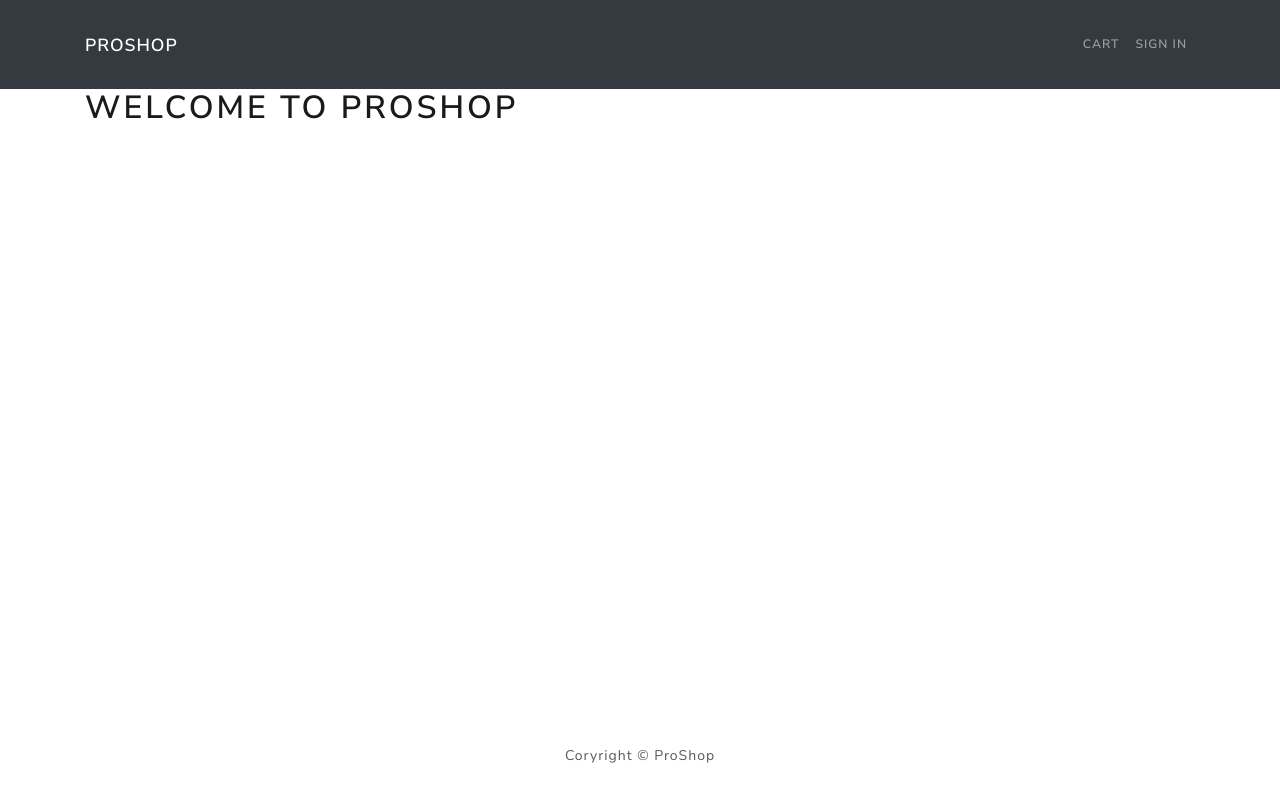
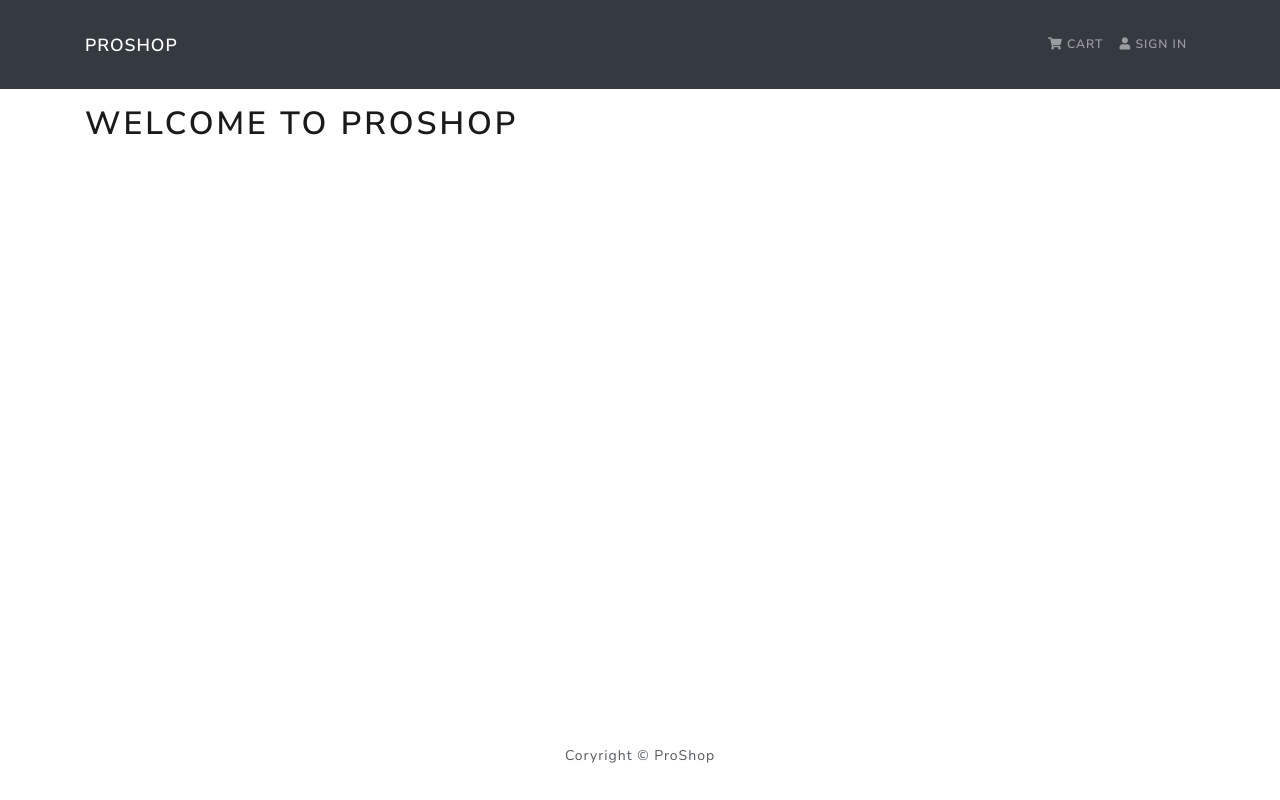
Before and after one commit to rafaelpianaro/proshop, a React (Create React App) app in the folder frontend/: page / in a window 1280 px wide. Built offline with nearby package versions, Linux system fonts and the light colour scheme.

Commit message:
added font-awesome

```diff
--- a/frontend/public/index.html
+++ b/frontend/public/index.html
@@ -11,6 +11,7 @@
     />
     <link rel="apple-touch-icon" href="%PUBLIC_URL%/logo192.png" />
     <link rel="manifest" href="%PUBLIC_URL%/manifest.json" />
+    <link rel="stylesheet" href="https://cdnjs.cloudflare.com/ajax/libs/font-awesome/5.15.1/css/all.min.css" integrity="sha512-+4zCK9k+qNFUR5X+cKL9EIR+ZOhtIloNl9GIKS57V1MyNsYpYcUrUeQc9vNfzsWfV28IaLL3i96P9sdNyeRssA==" crossorigin="anonymous" />
     <title>Welcome ProShop</title>
   </head>
   <body>
--- a/frontend/src/App.js
+++ b/frontend/src/App.js
@@ -7,7 +7,7 @@
   return (
     <>
       <Header />
-      <main>
+      <main className='py-3'>
         <Container>
           <h1>Welcome to ProShop</h1>
         </Container>
--- a/frontend/src/components/Header.js
+++ b/frontend/src/components/Header.js
@@ -10,8 +10,8 @@
 					<Navbar.Toggle aria-controls="basic-navbar-nav" />
 					<Navbar.Collapse id="basic-navbar-nav">
 						<Nav className="ml-auto">
-							<Nav.Link href="/cart">Cart</Nav.Link>
-							<Nav.Link href="/login">Sign In</Nav.Link>
+							<Nav.Link href="/cart"><i className='fas fa-shopping-cart'></i> Cart</Nav.Link>
+							<Nav.Link href="/login"><i className='fas fa-user'></i> Sign In</Nav.Link>
 						</Nav>
 					</Navbar.Collapse>
 				</Container>
```
